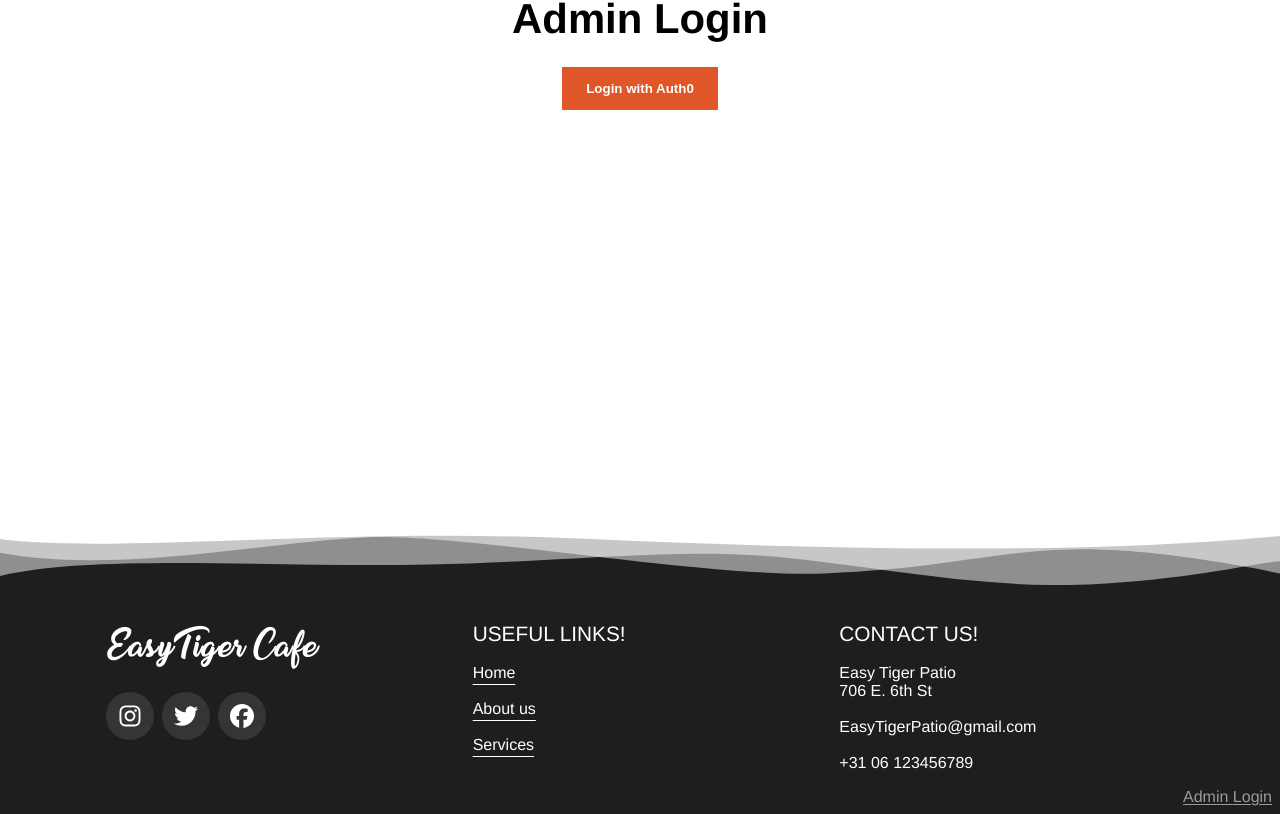
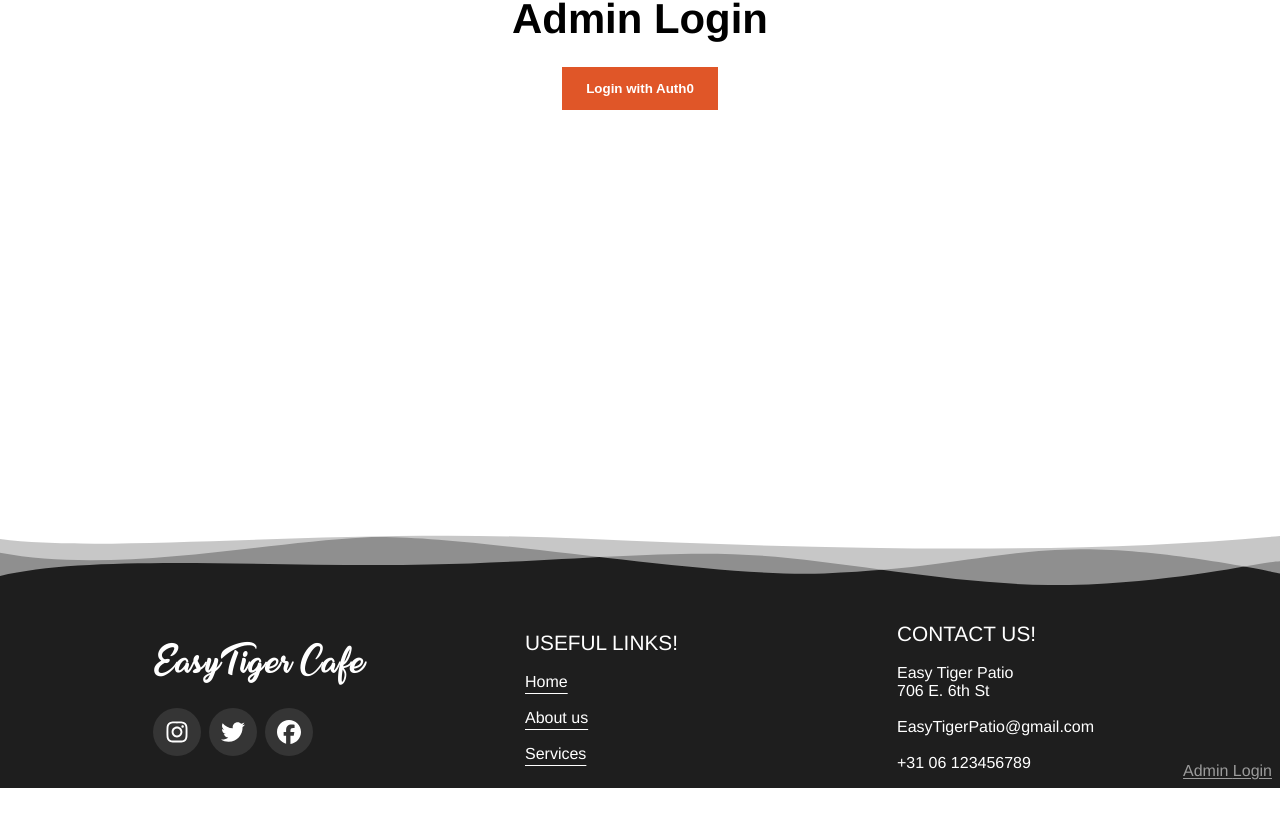
Before and after one commit to RalkeyOfficial/casus-cafe-fullstack, a Next.js app: page /admin in a window 1280 px wide. Shown: the part 356-1170 px from the top of the page. After the commit the page ends 1144 px from the top, so only its background shows below. Built offline with nearby package versions, Linux system fonts and the light colour scheme; no server answers.

Commit message:
finished :D

```diff
--- a/src/components/footer/Footer.module.css
+++ b/src/components/footer/Footer.module.css
@@ -1,6 +1,6 @@
 .container {
   width: 100%;
-  height: var(--footer-size);
+  height: fit-content;
 }
 
 .shapedividers {
@@ -15,13 +15,26 @@
   padding: 1rem;
   padding-top: var(--size-4xl);
 
-  display: flex;
-  gap: var(--size-xl);
+  display: grid;
+  place-items: center;
+  grid-template-columns: 1fr;
+  gap: var(--size-2xl);
 }
+@media only screen and (min-width: 768px) {
+  .content {
+    grid-template-columns: 1fr 1fr;
+  }
+}
+@media only screen and (min-width: 992px) {
+  .content {
+    grid-template-columns: 1fr 1fr 1fr;
+  }
+}
+
 .content > div {
   display: flex;
   flex-direction: column;
-  width: 100%;
+  min-width: 230px;
   gap: var(--size-md);
 }
 
--- a/src/templates/admin/panel/Panel.module.css
+++ b/src/templates/admin/panel/Panel.module.css
@@ -1,5 +1,11 @@
 .container {
   display: grid;
-  grid-template-columns: 1fr 1fr;
+  grid-template-columns: 1fr;
   gap: var(--size-xl);
 }
+
+@media only screen and (min-width: 845px) {
+  .container {
+    grid-template-columns: 1fr 1fr;
+  }
+}
--- a/src/templates/home/Home.module.css
+++ b/src/templates/home/Home.module.css
@@ -1,9 +1,27 @@
 .container {
   display: flex;
+  flex-direction: column;
   justify-content: space-evenly;
+  align-items: center;
+  width: 100%;
   gap: var(--size-xl);
+}
+
+.container > * {
+  width: 100%;
 }
 
 .mainContent {
   letter-spacing: 0.5px;
+  margin: auto;
 }
+
+@media only screen and (min-width: 992px) {
+  .container {
+    flex-direction: row;
+    align-items: flex-start;
+  }
+  .container > * {
+    width: 50%;
+  }
+}
--- a/src/templates/templateParts/PanelForm/BandToEventForm.tsx
+++ b/src/templates/templateParts/PanelForm/BandToEventForm.tsx
@@ -29,7 +29,7 @@ const BandToEventForm: React.FC = () => {
   };
 
   return (
-    <fieldset className={styles.fieldset} style={{ maxWidth: 516 }}>
+    <fieldset className={styles.fieldset}>
       <legend>Koppel Band aan Event</legend>
       <form onSubmit={handleSubmit(onSubmit)} className={styles.form}>
         <div>
--- a/src/templates/templateParts/homeAgenda/Agenda.module.css
+++ b/src/templates/templateParts/homeAgenda/Agenda.module.css
@@ -1,7 +1,9 @@
 .agendaContainer {
   border: 1px solid var(--color-primary);
   border-radius: 14px;
-  min-width: clamp(300px, 100%, 450px);
+  min-width: 300px;
+  width: 100%;
+  max-width: 450px;
   height: fit-content;
   margin: var(--size-md);
   padding: var(--size-md);
```
